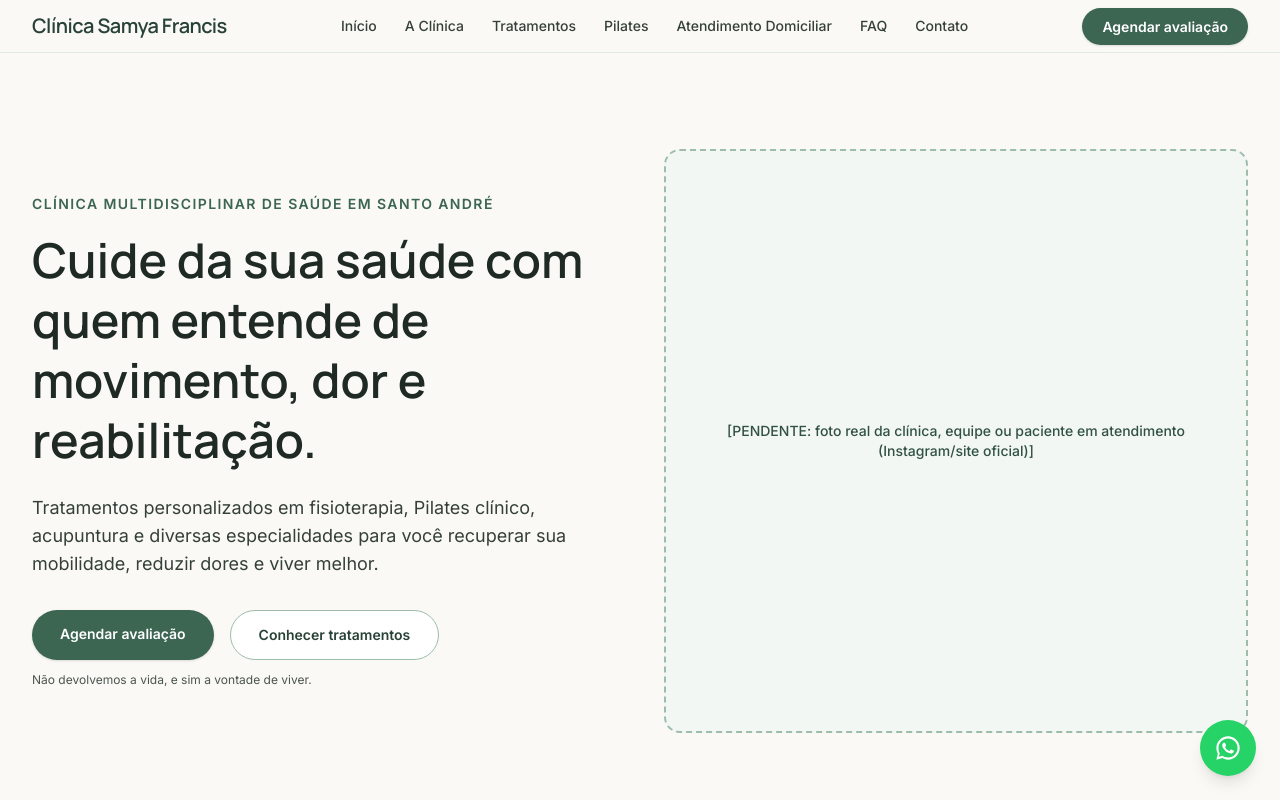
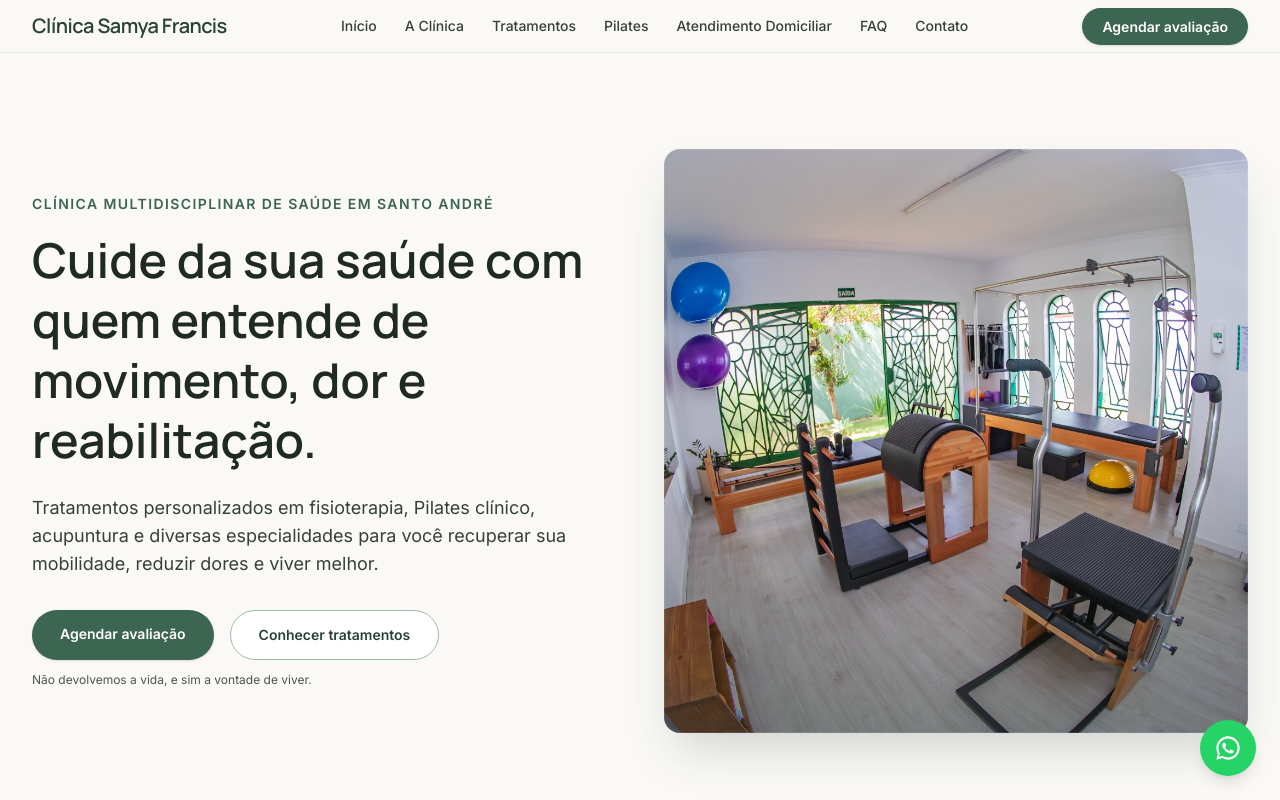
Before and after one commit to pelicanoservice36-web/clinica-samya, a Next.js app: page / in a window 1280 px wide. Shown: the top 800 px of the page. Built offline with nearby package versions, Linux system fonts and the light colour scheme.

Commit message:
Adiciona foto real do estúdio de Pilates na Hero
Substitui o primeiro placeholder da home pela foto real do estúdio
(fonte: Google Maps do estabelecimento), com sombra e sombreado sutil.

Co-Authored-By: Claude Sonnet 5 <noreply@anthropic.com>

```diff
--- a/components/home/Hero.tsx
+++ b/components/home/Hero.tsx
@@ -1,5 +1,5 @@
+import Image from "next/image";
 import Link from "next/link";
-import PlaceholderMedia from "@/components/PlaceholderMedia";
 import { clinic } from "@/lib/clinic-data";
 
 export default function Hero() {
@@ -38,11 +38,18 @@ export default function Hero() {
           </p>
         </div>
 
-        <PlaceholderMedia
-          label="foto real da clínica, equipe ou paciente em atendimento (Instagram/site oficial)"
-          aspect="aspect-[4/3]"
-          className="md:aspect-square"
-        />
+        <div className="relative aspect-[4/3] w-full overflow-hidden rounded-2xl shadow-2xl shadow-brand-900/20 md:aspect-square">
+          <Image
+            src="/gallery/pilates-estudio.jpg"
+            alt="Estúdio de Pilates clínico da Clínica Samya Francis"
+            fill
+            priority
+            sizes="(min-width: 768px) 50vw, 100vw"
+            className="object-cover"
+          />
+          <div className="absolute inset-0 bg-gradient-to-t from-brand-900/35 via-brand-900/0 to-transparent" />
+          <div className="absolute inset-0 ring-1 ring-inset ring-white/10" />
+        </div>
       </div>
     </section>
   );
```
Also changed, not shown: public/gallery/pilates-estudio.jpg (added).
